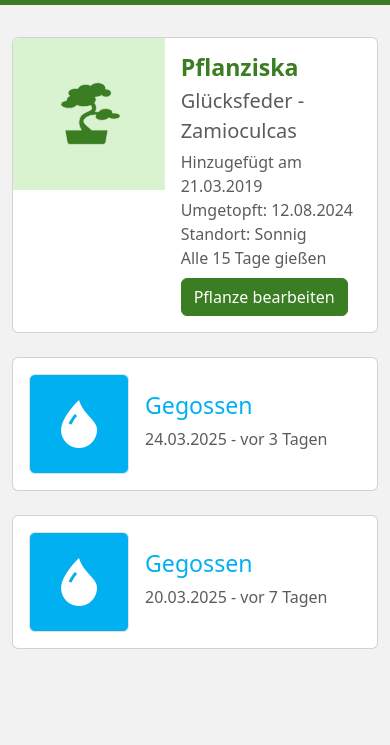
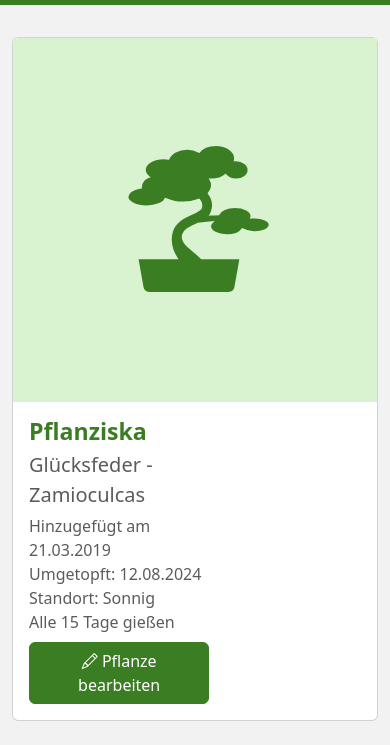
Before and after one commit to QuadcoreDevelopment/PlantManager, a plain HTML site: page frontend/detailseite_pflanze.html in a window 390 px wide. Shown: the part 62-807 px from the top of the page. Drawn offline with nearby package versions, Linux system fonts and the light colour scheme.

Commit message:
#8 Dynamische Anpassungen

```diff
--- a/frontend/detailseite_pflanze.html
+++ b/frontend/detailseite_pflanze.html
@@ -49,7 +49,7 @@
 
 				<div class="card mb-4">
 					<div class="row g-0">
-						<div class="col-5 col-sm-4 col-md-3 col-lg-5 col-xl-4">
+						<div class="col-md-4">
 							<img src="images/placeholder.svg" class="img-fluid rounded-start rounded-bottom-0" alt="...">
 						</div>
 						<div class="col-7 col-sm-8 col-md-9 col-lg-7 col-xl-8">
@@ -68,14 +68,17 @@
 									Alle 15 Tage gießen
 								</p>
 
-								<button type="button" class="btn btn-primary">Pflanze bearbeiten</button>
+								<button type="button" class="btn btn-primary">
+									<i class="bi bi-pencil" style="color: white;"></i>
+									Pflanze bearbeiten
+								</button>
 
 							</div>
 						</div>
 					</div>
 				</div>
 
-				<div class="col mb-4">
+				<div class="col mb-2">
 					<div class="card">
 						<div class="card-body d-flex align-items-center">
 							<span class="border d-flex justify-content-center align-items-center rounded-2 bg-water" style="width: 100px; height: 100px;">
@@ -95,7 +98,7 @@
 					</div>
 				</div>
 
-				<div class="col mb-4">
+				<div class="col mb-2">
 					<div class="card">
 						<div class="card-body d-flex align-items-center">
 							<span class="border d-flex justify-content-center align-items-center rounded-2 bg-water" style="width: 100px; height: 100px;">
```
